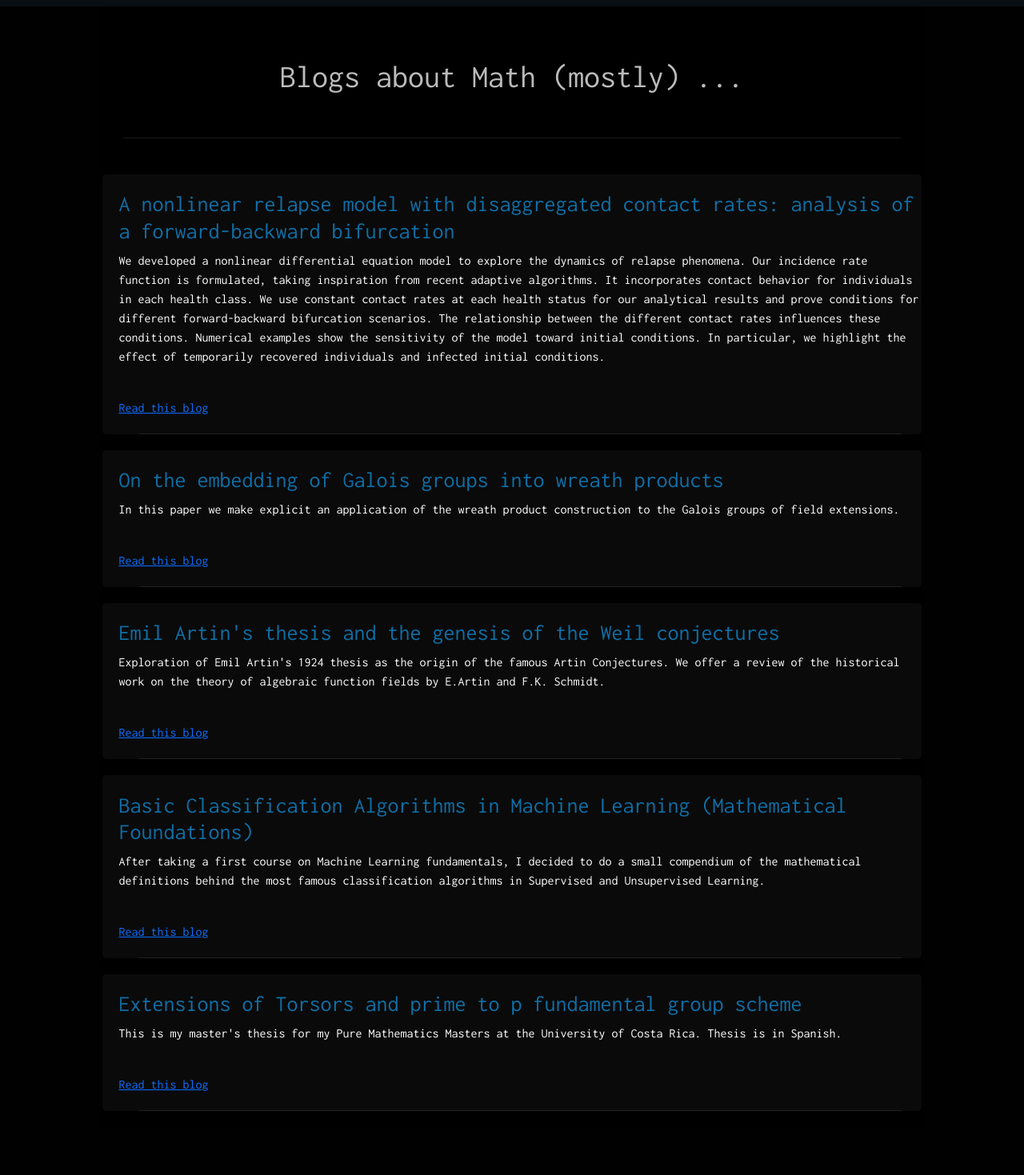
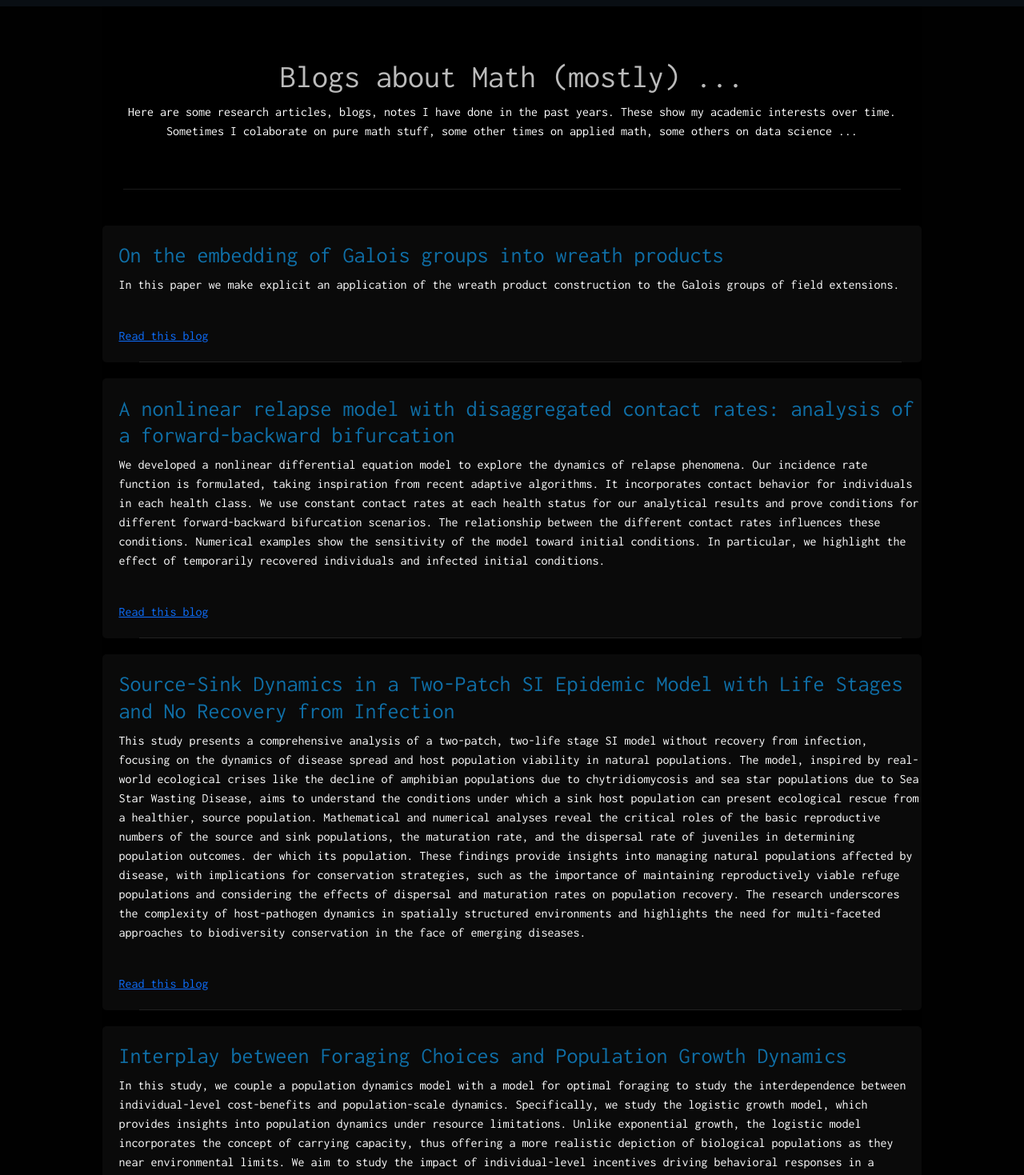
Before and after one commit to JimmyCalvoMonge/my_page, a React (Create React App) app: page /blogs in a window 1280 px wide. Shown: the part 60-1529 px from the top of the page at 80% size. Before the commit the page ends 1469 px from the top, so only its background shows below. Built offline with nearby package versions, Linux system fonts and the light colour scheme.

Commit message:
updated mypage with new content

```diff
--- a/src/Pages/Aboutme.js
+++ b/src/Pages/Aboutme.js
@@ -16,16 +16,19 @@ class Aboutme extends React.Component {
         <img src={profilepic}></img>
 
         <hr></hr>
-        <p>My name is Jimmy Calvo Monge. I studied pure mathematics at the University of Costa Rica (UCR),
+        <p>My name is Jimmy Calvo-Monge. I studied pure mathematics at the University of Costa Rica (UCR),
         ending with a masters degree in Algebraic Geometry. There I was a full time professor for three years.
-        Now I'm working as a statistician and data scientist at Intel. I'm studying a
+        Now I'm working as a statistician and data scientist at Intel. I obtained a
         <a href="http://www.posgradomatematica.ucr.ac.cr/index.php/oferta-academica/maestria-profesional-en-metodos-matematicos-y-aplicaciones"> Masters degree in applied mathematical methods</a>,
-        at UCR and another master program in Full Stack Web Development at <a href="https://www.threepoints.com/es/">Three Points Business School</a>.
+        at UCR and another master program in Full Stack Web Development at
+        <a href="https://www.threepoints.com/es/">Three Points Business School</a>.
         </p>
 
         <p>
-        During this time I wrote several math material as class notes, blogs, and books. So, I decided to create
+        Since I graduated from Maths I wrote several math material as class notes, blogs, and books. So, I decided to create
         this webpage to upload all this information for students, teachers or anyone interested!
+        I have worked as a Data Scientist for Intel and now I work as a Data Engineer for Hakkoda.
+        I dream about continue my learning and professional journey and move on to new exciting places!
         </p>
 
         <p>
--- a/src/Pages/BlogList.js
+++ b/src/Pages/BlogList.js
@@ -1,7 +1,8 @@
-const BlogList = ({blogs,title}) =>{
+const BlogList = ({blogs,title,description}) =>{
     return (
         <div className="blog-list">
         <h1>{title}</h1>
+        <p>{description}</p>
         <br></br>
         <hr></hr>
         <br></br>
--- a/src/Pages/Blogs.js
+++ b/src/Pages/Blogs.js
@@ -4,7 +4,8 @@ const Blogs = () => {
     const data = require('../data/BlogData.json');
     return (
         <div className="List">
-            {data && <BlogList blogs={data} title="Blogs about Math (mostly) ..."/>}
+            {data && <BlogList blogs={data} title="Blogs about Math (mostly) ..."
+            description="Here are some research articles, blogs, notes I have done in the past years. These show my academic interests over time. Sometimes I colaborate on pure math stuff, some other times on applied math, some others on data science ..."/>}
         </div>
       );
 }
--- a/src/data/BlogData.json
+++ b/src/data/BlogData.json
@@ -1,38 +1,53 @@
 [
+
+    {
+        "title":"On the embedding of Galois groups into wreath products",
+        "summary":"In this paper we make explicit an application of the wreath product construction to the Galois groups of field extensions.",
+        "link": "https://www.tandfonline.com/doi/full/10.1080/00927872.2024.2389956",
+        "id":1
+    },
 
     {
         "title":"A nonlinear relapse model with disaggregated contact rates: analysis of a forward-backward bifurcation",
         "summary":"We developed a nonlinear differential equation model to explore the dynamics of relapse phenomena. Our incidence rate function is formulated, taking inspiration from recent adaptive algorithms. It incorporates contact behavior for individuals in each health class. We use constant contact rates at each health status for our analytical results and prove conditions for different forward-backward bifurcation scenarios. The relationship between the different contact rates influences these conditions. Numerical examples show the sensitivity of the model toward initial conditions. In particular, we highlight the effect of temporarily recovered individuals and infected initial conditions.",
         "link": "https://www.sciencedirect.com/science/article/pii/S2468042723000581?ssrnid=4398199&dgcid=SSRN_redirect_SD",
-        "id":1
+        "id":2
     },
 
     {
-        "title":"On the embedding of Galois groups into wreath products",
-        "summary":"In this paper we make explicit an application of the wreath product construction to the Galois groups of field extensions.",
-        "link": "https://arxiv.org/pdf/2306.14386.pdf",
-        "id":2
+        "title":"Source-Sink Dynamics in a Two-Patch SI Epidemic Model with Life Stages and No Recovery from Infection",
+        "summary":"This study presents a comprehensive analysis of a two-patch, two-life stage SI model without recovery from infection, focusing on the dynamics of disease spread and host population viability in natural populations. The model, inspired by real-world ecological crises like the decline of amphibian populations due to chytridiomycosis and sea star populations due to Sea Star Wasting Disease, aims to understand the conditions under which a sink host population can present ecological rescue from a healthier, source population. Mathematical and numerical analyses reveal the critical roles of the basic reproductive numbers of the source and sink populations, the maturation rate, and the dispersal rate of juveniles in determining population outcomes. der which its population. These findings provide insights into managing natural populations affected by disease, with implications for conservation strategies, such as the importance of maintaining reproductively viable refuge populations and considering the effects of dispersal and maturation rates on population recovery. The research underscores the complexity of host-pathogen dynamics in spatially structured environments and highlights the need for multi-faceted approaches to biodiversity conservation in the face of emerging diseases.",
+        "link": "https://pubmed.ncbi.nlm.nih.gov/38976154/",
+        "id":3
     },
+
+    {
+        "title":"Interplay between Foraging Choices and Population Growth Dynamics",
+        "summary":"In this study, we couple a population dynamics model with a model for optimal foraging to study the interdependence between individual-level cost-benefits and population-scale dynamics. Specifically, we study the logistic growth model, which provides insights into population dynamics under resource limitations. Unlike exponential growth, the logistic model incorporates the concept of carrying capacity, thus offering a more realistic depiction of biological populations as they near environmental limits. We aim to study the impact of individual-level incentives driving behavioral responses in a dynamic environment. Specifically, explore the coupled dynamics between population density and individuals' foraging times. Our results yield insights into the effects of population size on individuals' optimal foraging efforts, which impacts the population's size.",
+        "link": "https://arxiv.org/abs/2408.02552",
+        "id":4
+    },
+
 
     {
         "title":"Emil Artin's thesis and the genesis of the Weil conjectures",
         "summary":"Exploration of Emil Artin's 1924 thesis as the origin of the famous Artin Conjectures. We offer a review of the historical work on the theory of algebraic function fields by E.Artin and F.K. Schmidt.",
         "link": "https://drive.google.com/file/d/1BTw2cQy2FxmyxuSTwEZIkvoGA3m6TBjv/view?usp=sharing",
-        "id":3
+        "id":5
     },
 
     {
         "title":"Basic Classification Algorithms in Machine Learning (Mathematical Foundations)",
         "summary":"After taking a first course on Machine Learning fundamentals, I decided to do a small compendium of the mathematical definitions behind the most famous classification algorithms in Supervised and Unsupervised Learning.",
         "link": "https://drive.google.com/file/d/1wStyw8I6IlFJBJIV62rlTW4ARVoUvaws/view?usp=sharing",
-        "id":4
+        "id":6
     },
 
     {
         "title":"Extensions of Torsors and prime to p fundamental group scheme",
         "summary":"This is my master's thesis for my Pure Mathematics Masters at the University of Costa Rica. Thesis is in Spanish.",
         "link": "https://aif.centre-mersenne.org/item/10.5802/aif.3475.pdf",
-        "id":5
+        "id":7
     }
 
 ]
```
Also changed, not shown: 1 other file (tests, documents, lock files or other folders).
